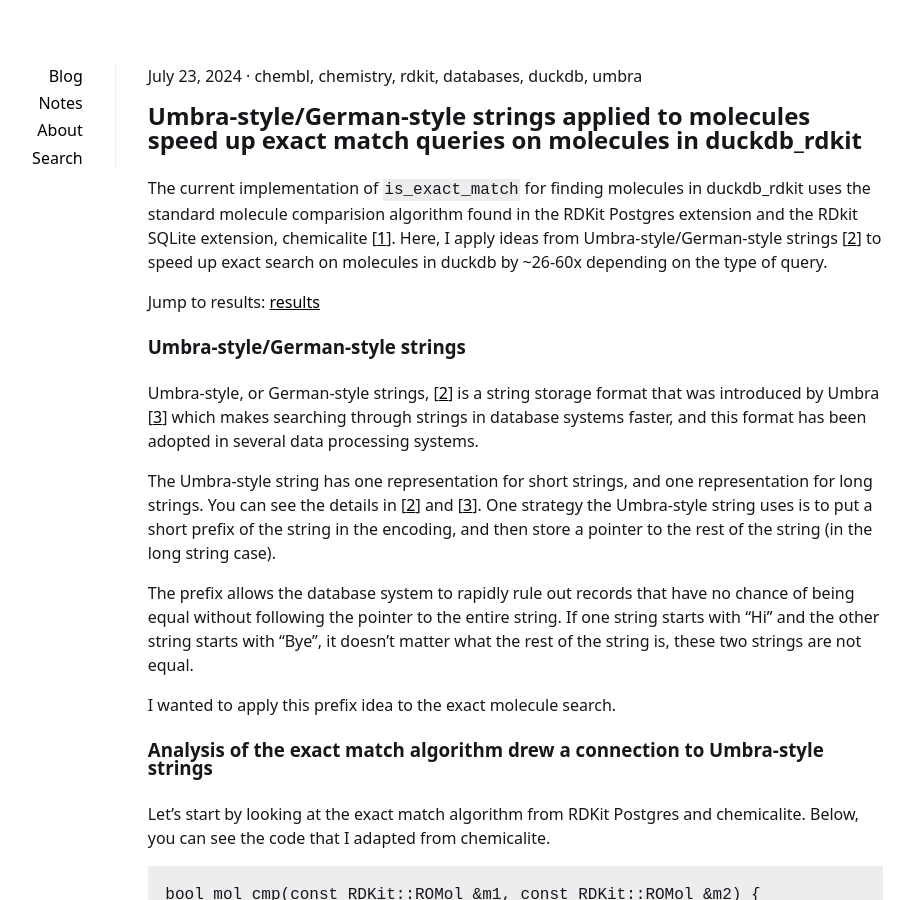
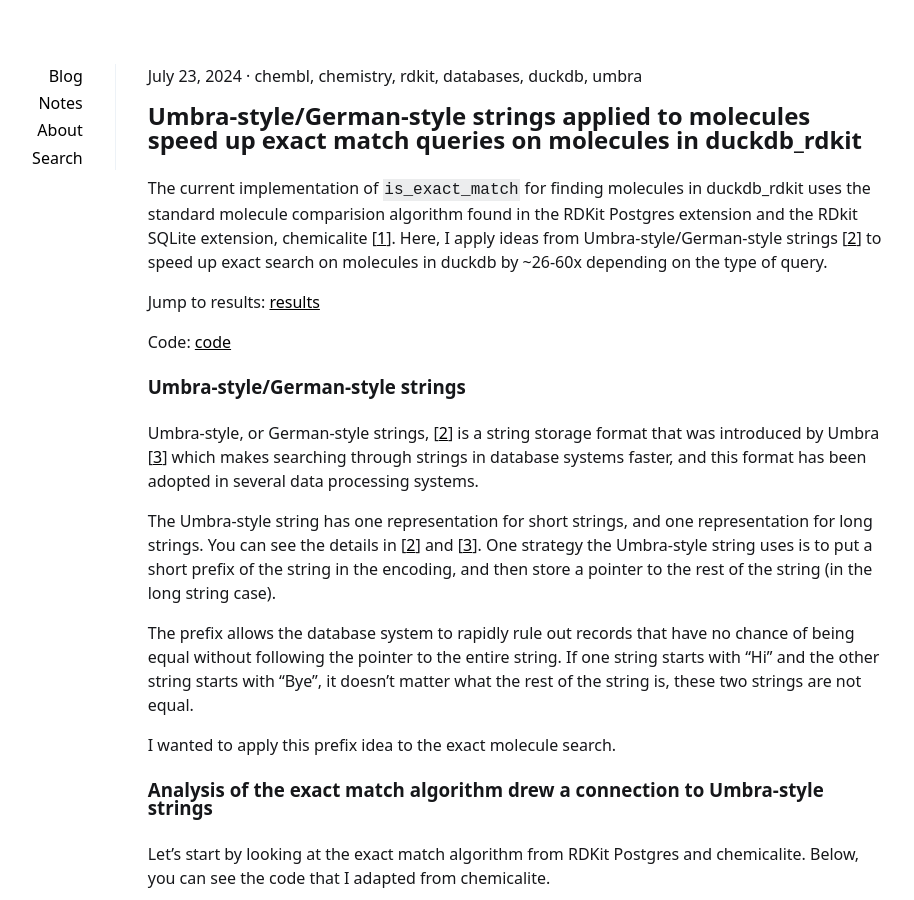
Before and after one commit to bodowd/bodowd.github.io, a Jekyll site: the page built from _posts/2024-07-23-umbra-style-molecules.md, in a window 1280 px wide and 900 px high. Shown: the whole window, without its empty margins (205-1119 px from the left). Built offline with Jekyll 4.4.1, drawn with Linux system fonts in a browser that asks for light colours.

Commit message:
add link to code at the top

```diff
--- a/_posts/2024-07-23-umbra-style-molecules.md
+++ b/_posts/2024-07-23-umbra-style-molecules.md
@@ -13,6 +13,8 @@ Here, I apply ideas from Umbra-style/German-style strings [[2]] to speed up
 exact search on molecules in duckdb by ~26-60x depending on the type of query.
 
 Jump to results: [results](#results)
+
+Code: [code]
 
 ### Umbra-style/German-style strings
 
@@ -448,3 +450,4 @@ Speedup is calculated by `standard method (s) / Umbra-mol (s)`
 [3]: https://db.in.tum.de/~freitag/papers/p29-neumann-cidr20.pdf
 [4]: https://github.com/bodowd/duckdb_rdkit/tree/umbra-style-mol
 [results]: https://github.com/bodowd/umbra-style-molecules
+[code]: https://github.com/bodowd/duckdb_rdkit/tree/umbra-style-mol
```
